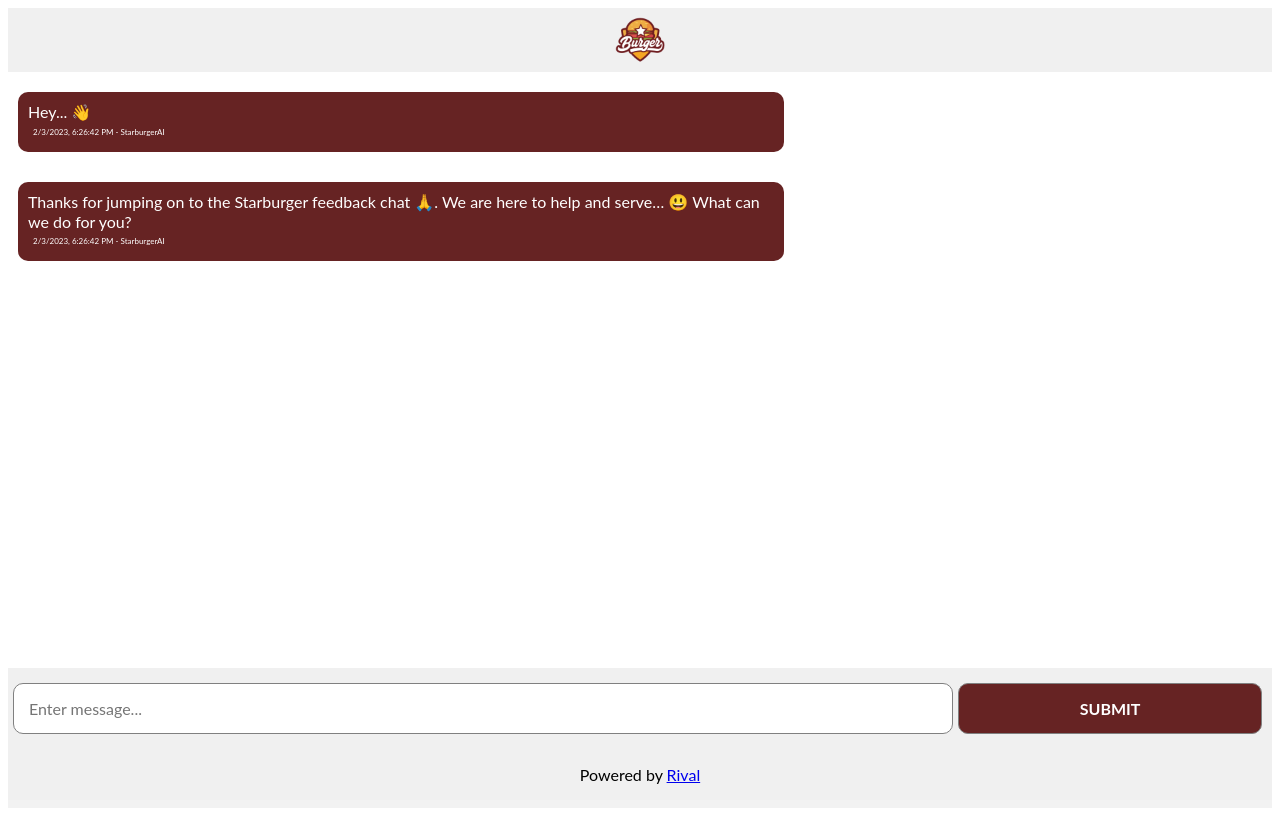
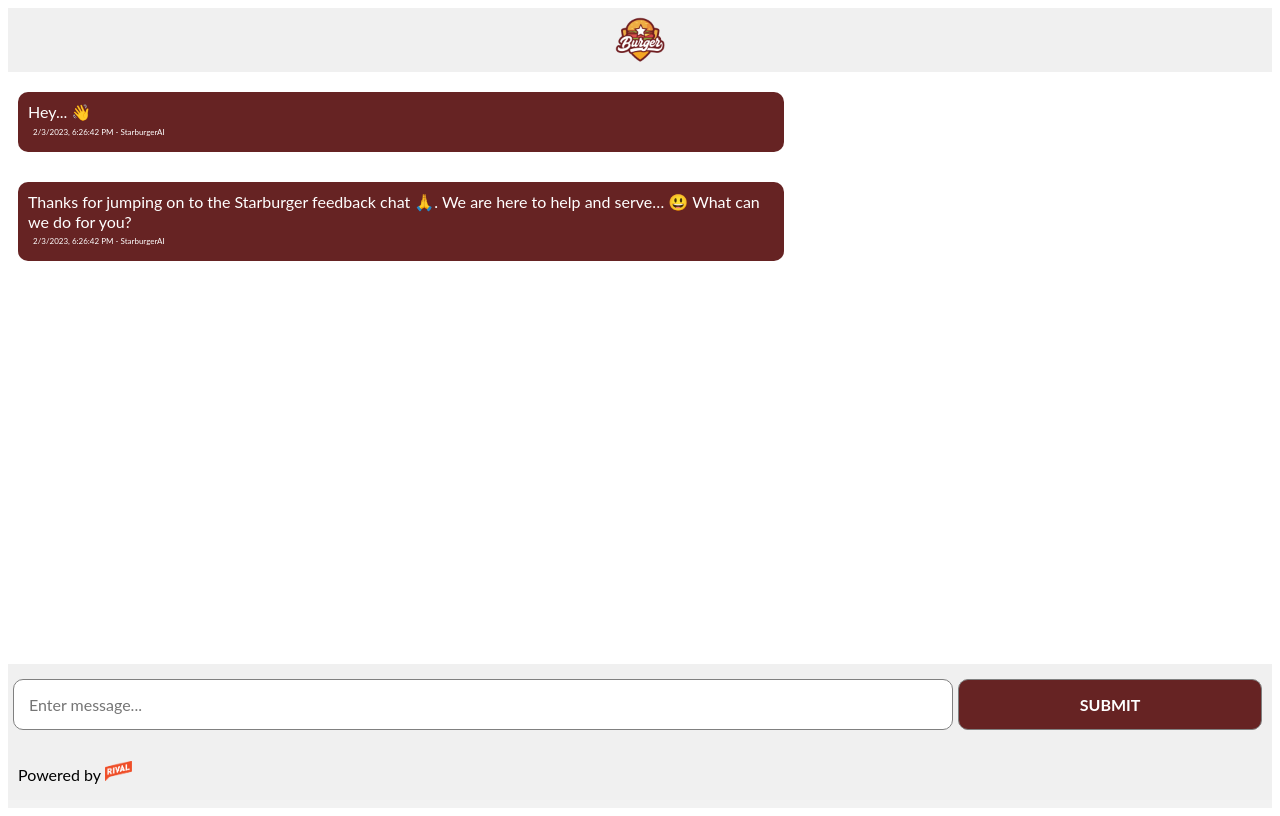
Before and after one commit to Ollstar/starburgerai, a Next.js app: page / in a window 1280 px wide. Built offline with nearby package versions, Linux system fonts and the light colour scheme.

Commit message:
changed footer

```diff
--- a/pages/index.js
+++ b/pages/index.js
@@ -131,7 +131,7 @@
 
       </div>
       <footer className={styles.footer}>
-        <p>Powered by <a href="https://www.rivaltech.com/">Rival</a></p>
+        <p>Powered by <a href="https://www.rivaltech.com/"><img src="Rival_logo_2x.png" alt="Rival logo" style={{height:"20px"}} /></a></p>
       </footer>
 </AppBar>
 
--- a/pages/index.module.css
+++ b/pages/index.module.css
@@ -150,7 +150,8 @@
 .footer {
   display: flex;
   flex-direction: row;
-  justify-content: center;
+  justify-content: left;
+  margin-left: 10px;
   align-items: center;
   font-family: "lato", sans-serif;
   color: black;
```
